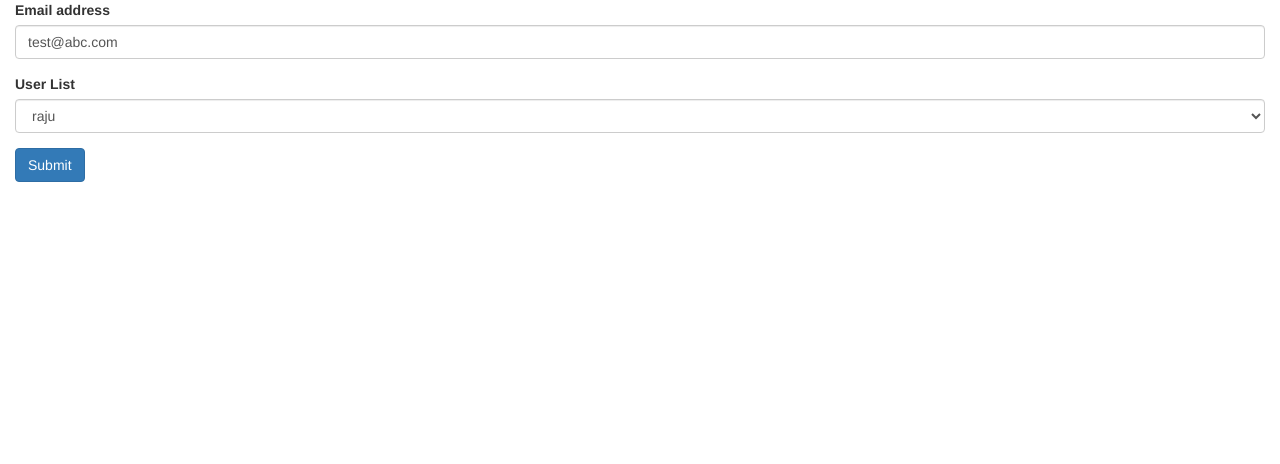
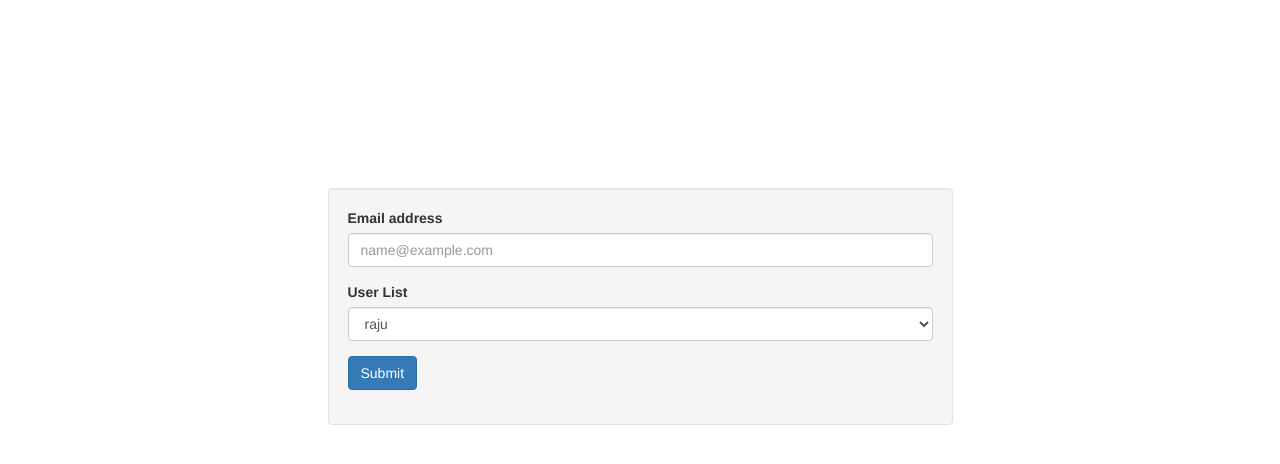
Before and after one commit to RajuSubrmanian/angular-practice, an Angular app: page / in a window 1280 px wide. Shown: the top 464 px of the page. Built offline with nearby package versions, Linux system fonts and the light colour scheme.

Commit message:
added reactive forms for login page

```diff
--- a/src/app/app.component.html
+++ b/src/app/app.component.html
@@ -2,19 +2,6 @@
 <link rel="stylesheet" href="https://stackpath.bootstrapcdn.com/bootstrap/3.4.1/css/bootstrap.min.css" integrity="sha384-HSMxcRTRxnN+Bdg0JdbxYKrThecOKuH5zCYotlSAcp1+c8xmyTe9GYg1l9a69psu" crossorigin="anonymous">
 
 <div class="container-fluid">
-<form>
-  <div class="form-group">
-    <label for="exampleFormControlInput1">Email address</label>
-    <input type="email" class="form-control" id="exampleFormControlInput1" name="email" placeholder="name@example.com" [(ngModel)]="email">
-  </div>
-  <div class="form-group" *ngIf = "status">
-    <label for="exampleFormControlSelect1">User List</label>
-    <select class="form-control" id="exampleFormControlSelect2">
-      <option *ngFor='let user of users'>{{user.name}}</option>
-    </select>
-  </div>
-  <div class="form-group">
-    <button type="submit" (click)= "submitUser()" class="btn btn-primary">Submit</button>
-  </div>
-</form>
+<app-login></app-login>
+
 </div>
--- a/src/app/app.component.ts
+++ b/src/app/app.component.ts
@@ -1,6 +1,7 @@
 import { Component } from '@angular/core';
 import { DataService } from './service/data.service';
 import { HttpClient } from '@angular/common/http';
+
 @Component({
   selector: 'my-app',
   templateUrl: './app.component.html',
@@ -11,13 +12,12 @@ export class AppComponent  {
   email = 'test@abc.com';
   count;
 
-  submitUser() {
-    alert(this.email);
-  }
+  constructor(private dataService : DataService) {
+}
 
-  constructor(private dataService : DataService) {
-   dataService.getUser();
-  }
+submitUser() {
+  this.dataService.getUser();
+}
 
   status = true;
   users =[{id:"1",name:"raju"},{id:2,name:"kavi"}];
--- a/src/app/app.module.ts
+++ b/src/app/app.module.ts
@@ -1,6 +1,6 @@
 import { NgModule } from '@angular/core';
 import { BrowserModule } from '@angular/platform-browser';
-import { FormsModule } from '@angular/forms';
+import { FormsModule, ReactiveFormsModule } from '@angular/forms';
 import { HttpClientModule } from '@angular/common/http'
 
 import { AppComponent } from './app.component';
@@ -9,7 +9,7 @@ import { SidebarComponent } from './sidebar/sidebar.component';
 import { LoginComponent } from './login/login.component';
 
 @NgModule({
-  imports:      [ BrowserModule, FormsModule, HttpClientModule ],
+  imports:      [ BrowserModule, FormsModule, HttpClientModule , ReactiveFormsModule],
   declarations: [ AppComponent, HelloComponent, SidebarComponent, LoginComponent ],
   bootstrap:    [ AppComponent ]
 })
--- a/src/app/login/login.component.css
+++ b/src/app/login/login.component.css
@@ -23,3 +23,10 @@
  position: relative;
  width: 50%;
 }
+
+.login-form {
+ width: 50%;
+  margin: auto;
+  position: relative;
+  margin-top: 15%;
+}
--- a/src/app/login/login.component.html
+++ b/src/app/login/login.component.html
@@ -1,15 +1,17 @@
-<div class="container login-container">
-    <h4>Provide your email address to access sizing tool</h4>
-    <div class="well" style="background:white;">
-      <input type="text" id="email" placeholder="Enter your email"/>
-      <button type="button" class="btn-primary" id="btnSubmit"> Submit</button>
-    </div>
+<div class="well login-form">
+<form [formGroup]="loginForm">
+  <div class="form-group">
+    <label for="exampleFormControlInput1">Email address</label>
+    <input type="email" class="form-control" id="exampleFormControlInput1" name="email" formControlName="email" placeholder="name@example.com">
+  </div>
+  <div class="form-group" *ngIf = "status">
+    <label for="exampleFormControlSelect1">User List</label>
+    <select class="form-control" id="exampleFormControlSelect2">
+      <option *ngFor='let user of users' value=user.name>{{user.name}}</option>
+    </select>
+  </div>
+  <div class="form-group">
+    <button type="submit" (click)= "submitUser()" class="btn btn-primary">Submit</button>
+  </div>
+</form>
 </div>
-
-<!-- css position pratice-->
-<div class="parent" *ngHide>
-  <div class="test">test1</div>
-  <div class="test" id="two">test2</div>
-  <div class="test">test3</div>
-  <div class="test">test4</div>
-</div>
--- a/src/app/login/login.component.ts
+++ b/src/app/login/login.component.ts
@@ -1,15 +1,20 @@
 import { Component, OnInit } from '@angular/core';
+import { FormControl, FormGroup} from '@angular/forms';
 
 @Component({
   selector: 'app-login',
   templateUrl: './login.component.html',
   styleUrls: ['./login.component.css']
 })
-export class LoginComponent implements OnInit {
-
-  constructor() { }
-
-  ngOnInit() {
+export class LoginComponent {
+  loginForm :FormGroup;
+  constructor() {
+    this.loginForm = new FormGroup ({
+      'email': new FormControl(),
+      'name' : new FormControl()
+    });
   }
 
+  status = true;
+  users =[{id:"1",name:"raju"},{id:2,name:"kavi"}];
 }
```
Also changed, not shown: src/app/service/config.service.ts (line endings or trailing spaces).
